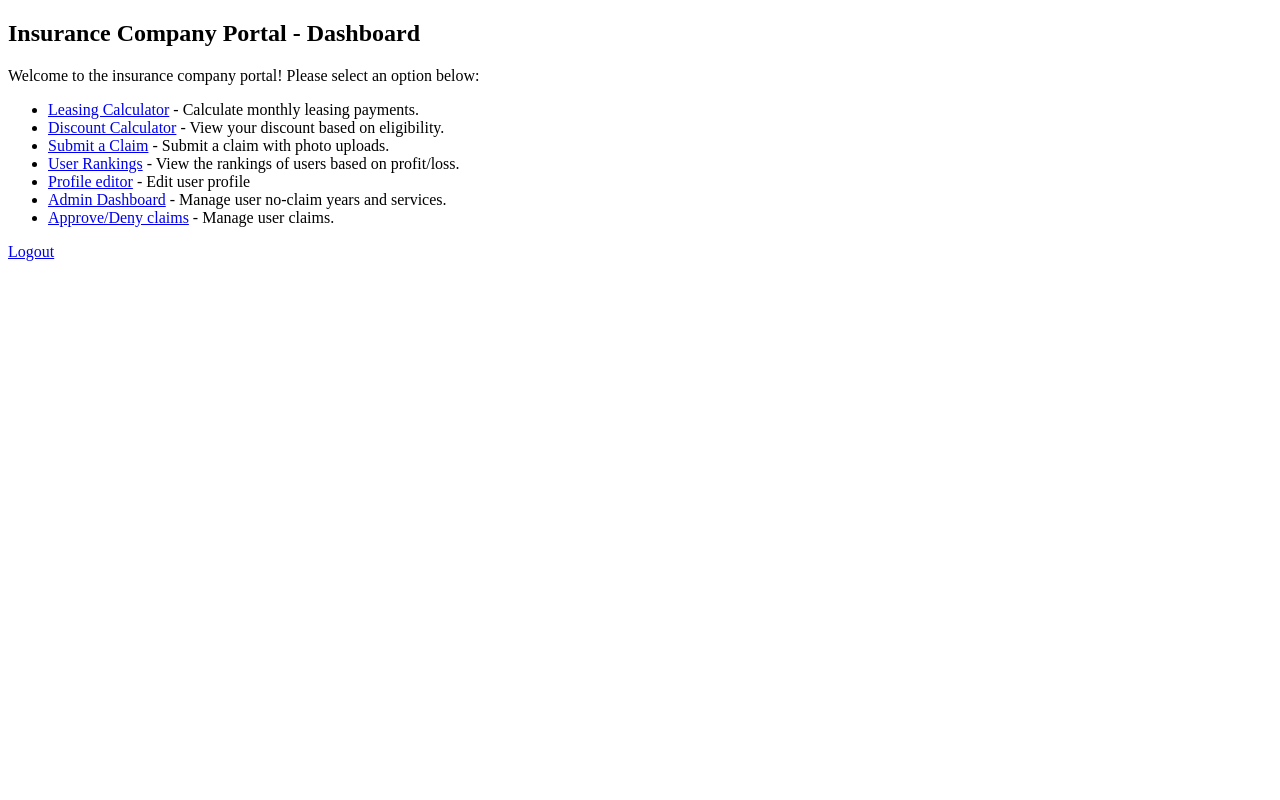
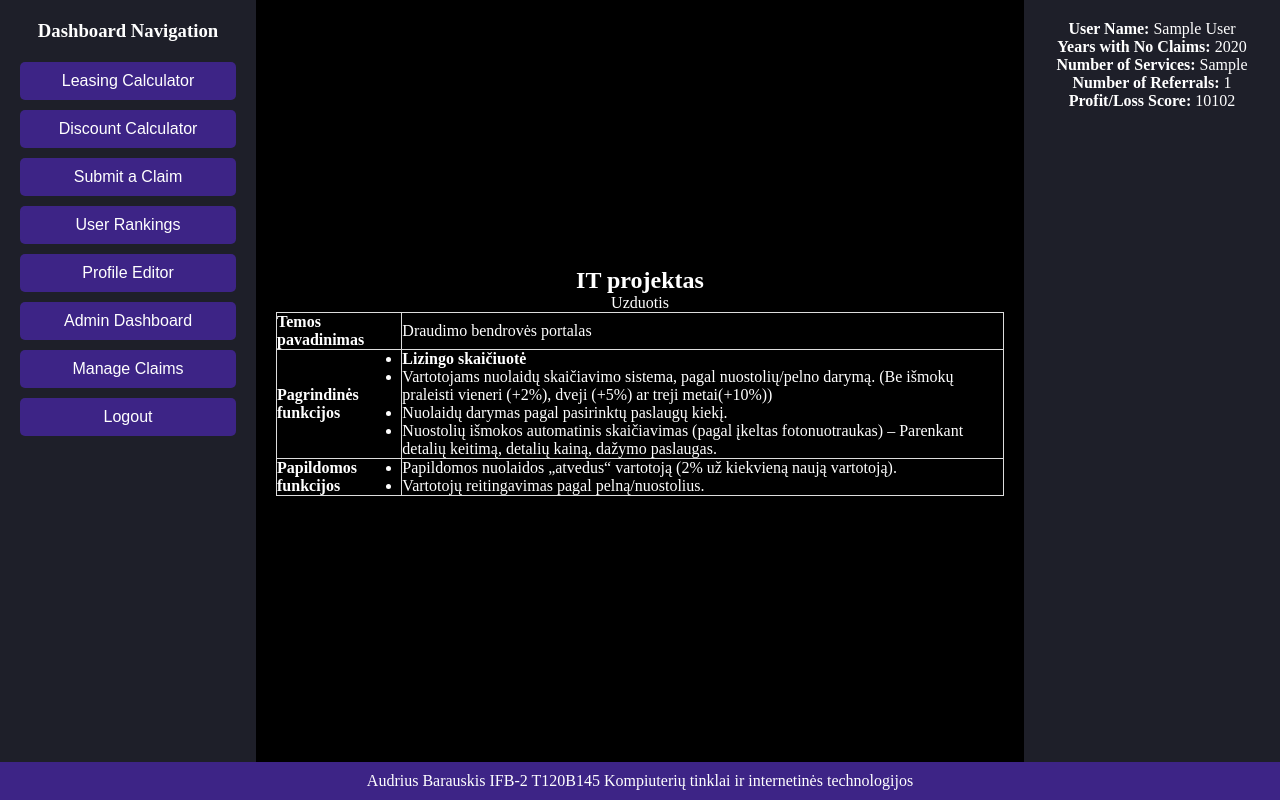
Before and after one commit to Audxius/Lizingas, a PHP site: page /dashboard.php in a window 1280 px wide. Run offline with PHP 8.4, Linux system fonts and the light colour scheme; the visitor is signed in with stand-in values (Sample User, id 1); tables that the repository leaves empty or names only in its code hold one stand-in row (values such as "Sample post").

Commit message:
Updated the GUI of everything, not final though

```diff
--- a/admin_dashboard.php
+++ b/admin_dashboard.php
@@ -1,4 +1,5 @@
 <?php
+include 'header.php';
 session_start();
 require_once 'db.php';
 
@@ -70,7 +71,6 @@ $users = $stmt->fetchAll();
             </tr>
         <?php endforeach; ?>
     </table>
-
-    <p><a href="dashboard.php">Back to Main Dashboard</a></p>
 </body>
 </html>
+<?php include 'footer.php'; ?>
--- a/calculator.php
+++ b/calculator.php
@@ -1,4 +1,5 @@
 <?php
+include 'header.php';
 session_start();
 require_once 'db.php';
 
@@ -51,6 +52,9 @@ if ($_SERVER['REQUEST_METHOD'] == 'POST') {
 <head>
     <meta charset="UTF-8">
     <title>Leasing Calculator</title>
+    <style>
+
+        </style>
 </head>
 <body>
     <h2>Leasing Calculator</h2>
@@ -71,3 +75,4 @@ if ($_SERVER['REQUEST_METHOD'] == 'POST') {
     </form>
 </body>
 </html>
+<?php include 'footer.php'; ?>
--- a/claim_details.php
+++ b/claim_details.php
@@ -1,4 +1,5 @@
 <?php
+include 'header.php';
 session_start();
 require_once 'db.php';
 
@@ -110,3 +111,4 @@ $parts = ['Windows', 'Lights', 'Fenders', 'Doors', 'Bumpers', 'Mirrors'];
     <p><a href="admin_claims.php">Back to Claims</a></p>
 </body>
 </html>
+<?php include 'footer.php'; ?>
--- a/claim_submission.php
+++ b/claim_submission.php
@@ -1,4 +1,5 @@
 <?php
+include 'header.php';
 session_start();
 require_once 'db.php';
 
@@ -106,6 +107,6 @@ if ($_SERVER['REQUEST_METHOD'] == 'POST') {
 
         <button type="submit">Submit Claim</button>
     </form>
-    <p><a href="dashboard.php">Back to Dashboard</a></p>
 </body>
 </html>
+<?php include 'footer.php'; ?>
--- a/dashboard.php
+++ b/dashboard.php
@@ -1,4 +1,7 @@
+
+
 <?php
+include 'header.php';
 session_start();
 require_once 'db.php';
 
@@ -21,25 +24,47 @@ $isAdmin = $user && $user['is_admin'];
 <head>
     <meta charset="UTF-8">
     <title>Dashboard</title>
+
+    <style>
+        table {
+            width: 100%;
+            border-collapse: collapse;
+        }
+        td {
+            border: 1px solid #ddd;
+            padding: 8px;
+        }
+    </style>
 </head>
 <body>
-    <h2>Insurance Company Portal - Dashboard</h2>
-    <p>Welcome to the insurance company portal! Please select an option below:</p>
-
-    <ul>
-        <li><a href="calculator.php">Leasing Calculator</a> - Calculate monthly leasing payments.</li>
-        <li><a href="discount_calculator.php">Discount Calculator</a> - View your discount based on eligibility.</li>
-        <li><a href="claim_submission.php">Submit a Claim</a> - Submit a claim with photo uploads.</li>
-        <li><a href="user_rankings.php">User Rankings</a> - View the rankings of users based on profit/loss.</li>
-        <li><a href="profile.php">Profile editor</a> - Edit user profile</li>
-
-        <?php if ($isAdmin): ?>
-            <li><a href="admin_dashboard.php">Admin Dashboard</a> - Manage user no-claim years and services.</li>
-            <li><a href="admin_claims.php">Approve/Deny claims</a> - Manage user claims.</li>
-
-        <?php endif; ?>
-    </ul>
-
-    <p><a href="logout.php">Logout</a></p>
+    <h2>IT projektas</h2>
+    <p>Uzduotis</p>
+    <table class="table table-striped table-dark">
+    <tr>
+        <td><strong>Temos pavadinimas</strong></td>
+        <td>Draudimo bendrovės portalas</td>
+    </tr>
+    <tr>
+        <td><strong>Pagrindinės funkcijos</strong></td>
+        <td>
+            <ul>
+                <li><strong>Lizingo skaičiuotė</strong></li>
+                <li>Vartotojams nuolaidų skaičiavimo sistema, pagal nuostolių/pelno darymą. (Be išmokų praleisti vieneri (+2%), dveji (+5%) ar treji metai(+10%))</li>
+                <li>Nuolaidų darymas pagal pasirinktų paslaugų kiekį.</li>
+                <li>Nuostolių išmokos automatinis skaičiavimas (pagal įkeltas fotonuotraukas) – Parenkant detalių keitimą, detalių kainą, dažymo paslaugas.</li>
+            </ul>
+        </td>
+    </tr>
+    <tr>
+        <td><strong>Papildomos funkcijos</strong></td>
+        <td>
+            <ul>
+                <li>Papildomos nuolaidos „atvedus“ vartotoją (2% už kiekvieną naują vartotoją).</li>
+                <li>Vartotojų reitingavimas pagal pelną/nuostolius.</li>
+            </ul>
+        </td>
+    </tr>
+</table>
 </body>
 </html>
+<?php include 'footer.php'; ?>
--- /dev/null
+++ b/footer.php
@@ -0,0 +1,49 @@
+<!-- footer.php -->
+<?php
+session_start();
+require_once 'db.php';
+
+// Check if user is logged in
+if (!isset($_SESSION['user_id'])) {
+    header("Location: login.php");
+    exit();
+}
+
+$userId = $_SESSION['user_id'];
+
+// Query the current user's profit/loss information
+$stmt = $pdo->prepare("
+    SELECT U.name AS username, U.years_no_claims, U.num_services,
+           COUNT(R.user_id) AS referral_count,
+           (U.years_no_claims * 5 + U.num_services * 3 + COUNT(R.user_id) * 2) AS profit_loss_score
+    FROM Users U
+    LEFT JOIN Users R ON U.user_id = R.referrer_id
+    WHERE U.user_id = ?
+    GROUP BY U.user_id
+");
+$stmt->execute([$userId]);
+$userInfo = $stmt->fetch(PDO::FETCH_ASSOC);
+?>
+
+</div> <!-- end of #content -->
+
+<div id="right-sidebar">
+    <!-- Display user information in the right sidebar for the current user -->
+    <?php if ($userInfo): ?>
+        <p><strong>User Name:</strong> <?= htmlspecialchars($userInfo['username']); ?></p>
+        <p><strong>Years with No Claims:</strong> <?= htmlspecialchars($userInfo['years_no_claims']); ?></p>
+        <p><strong>Number of Services:</strong> <?= htmlspecialchars($userInfo['num_services']); ?></p>
+        <p><strong>Number of Referrals:</strong> <?= htmlspecialchars($userInfo['referral_count']); ?></p>
+        <p><strong>Profit/Loss Score:</strong> <?= htmlspecialchars($userInfo['profit_loss_score']); ?></p>
+    <?php else: ?>
+        <p>No additional information available.</p>
+    <?php endif; ?>
+</div> <!-- end of #right-sidebar -->
+
+</div> <!-- end of .container -->
+
+<footer>
+    <p>Audrius Barauskis IFB-2 T120B145 Kompiuterių tinklai ir internetinės technologijos</p>
+</footer>
+</body>
+</html>
--- /dev/null
+++ b/header.php
@@ -0,0 +1,45 @@
+<!-- header.php -->
+<?php
+session_start();
+require_once 'db.php';
+
+// Check if the user is logged in
+if (!isset($_SESSION['user_id'])) {
+    header("Location: login.php");
+    exit();
+}
+
+// Check if the user is an admin
+$userId = $_SESSION['user_id'];
+$stmt = $pdo->prepare("SELECT is_admin FROM Users WHERE user_id = ?");
+$stmt->execute([$userId]);
+$user = $stmt->fetch();
+$isAdmin = $user && $user['is_admin'];
+?>
+
+<!DOCTYPE html>
+<html lang="en">
+<head>
+    <meta charset="UTF-8">
+    <title>Your Site</title>
+    <link rel="stylesheet" href="style.css">
+</head>
+<body>
+    <div class="container">
+        <div id="left-sidebar">
+            <h3>Dashboard Navigation</h3>
+            <button onclick="location.href='calculator.php'" title="Calculate monthly leasing payments.">Leasing Calculator</button>
+            <button onclick="location.href='discount_calculator.php'" title="View your discount based on eligibility.">Discount Calculator</button>
+            <button onclick="location.href='claim_submission.php'" title="Submit a claim with photo uploads.">Submit a Claim</button>
+            <button onclick="location.href='user_rankings.php'" title="View the rankings of users based on profit/loss.">User Rankings</button>
+            <button onclick="location.href='profile.php'" title="Edit your user profile">Profile Editor</button>
+
+            <?php if ($isAdmin): ?>
+                <button onclick="location.href='admin_dashboard.php'" title=" Manage user no-claim years and services.">Admin Dashboard</button>
+                <button onclick="location.href='admin_claims.php'" title="Manage user claims.">Manage Claims</button>
+            <?php endif; ?>
+
+            <button onclick="location.href='logout.php'" title="Logout from the portal">Logout</button>
+        </div>
+
+        <div id="content">
--- a/profile.php
+++ b/profile.php
@@ -1,4 +1,5 @@
 <?php
+include 'header.php';
 session_start();
 require_once 'db.php';
 
@@ -39,3 +40,4 @@ if ($_SERVER['REQUEST_METHOD'] == 'POST') {
     </form>
 </body>
 </html>
+<?php include 'footer.php'; ?>
--- /dev/null
+++ b/style.css
@@ -0,0 +1,114 @@
+/* Reset some default styling */
+* {
+    margin: 0 !important;
+    padding: 0 !important;
+    box-sizing: border-box !important;
+}
+
+body,
+html {
+    height: 100% !important;
+    display: flex !important;
+    flex-direction: column !important;
+    color: white !important;
+    background-color: black !important;
+}
+
+.container {
+    display: flex !important;
+    height: 100vh !important;
+}
+
+/* Left Sidebar */
+#left-sidebar {
+    width: 20% !important;
+    /* Adjust the width as needed */
+    background-color: #1e1f29 !important;
+    /* Original background color */
+    padding: 20px !important;
+    text-align: center !important;
+}
+
+#left-sidebar h3 {
+    margin-bottom: 15px !important;
+}
+
+#left-sidebar button {
+    width: 100% !important;
+    padding: 10px !important;
+    margin: 5px 0 !important;
+    font-size: 1em !important;
+    cursor: pointer !important;
+    background-color: #3d2486 !important;
+    color: white !important;
+    /* Original button color */
+    border: none !important;
+    border-radius: 5px !important;
+    transition: background-color 0.3s ease !important;
+}
+
+#left-sidebar button:hover {
+    background-color: #0056b3 !important;
+    /* Original hover color */
+}
+
+/* Main Content Area */
+#content {
+    width: 60% !important;
+    /* Adjust the width as needed */
+    padding: 20px !important;
+    display: flex !important;
+    flex-direction: column !important;
+    justify-content: center !important;
+    /* Centers vertically */
+    align-items: center !important;
+    /* Centers horizontally */
+    overflow-y: auto !important;
+}
+
+/* Right Sidebar */
+#right-sidebar {
+    width: 20% !important;
+    /* Adjust the width as needed */
+    background-color: #1e1f29 !important;
+    /* Original background color */
+    padding: 20px !important;
+    text-align: center !important;
+}
+
+/* Footer */
+footer {
+    text-align: center !important;
+    padding: 10px !important;
+    background-color: #3d2486 !important;
+    /* Original footer background color */
+    color: #fff !important;
+    /* Original footer text color */
+    position: relative !important;
+    bottom: 0 !important;
+    width: 100% !important;
+}
+
+
+
+
+input[type="submit"],
+button[type="submit"] {
+    background-color: #3d2486 !important;
+    /* Button background color */
+    color: white !important;
+    /* Button text color */
+    padding: 10px 20px !important;
+    /* Padding for the button */
+    font-size: 1em !important;
+    border: none !important;
+    border-radius: 5px !important;
+    cursor: pointer !important;
+    transition: background-color 0.3s ease !important;
+}
+
+input[type="submit"]:hover,
+button[type="submit"]:hover {
+    background-color: #0056b3 !important;
+    /* Hover color */
+}
--- a/user_rankings.php
+++ b/user_rankings.php
@@ -1,4 +1,5 @@
 <?php
+include 'header.php';
 session_start();
 require_once 'db.php';
 
@@ -58,3 +59,4 @@ $users = $stmt->fetchAll();
     </ul>
 </body>
 </html>
+<?php include 'footer.php'; ?>
```
Also changed, not shown: admin_claims.php (+8 -3 lines), discount_calculator.php (+13 -0 lines), uploads/photo_6729071ed5b952.27210378_images.jpeg (added).
